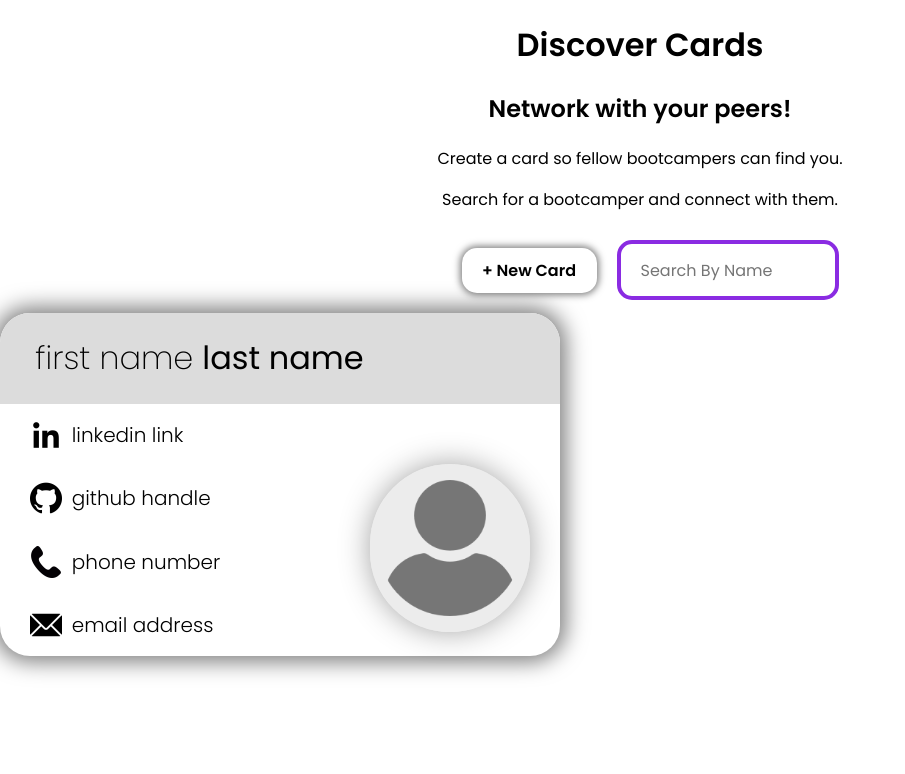
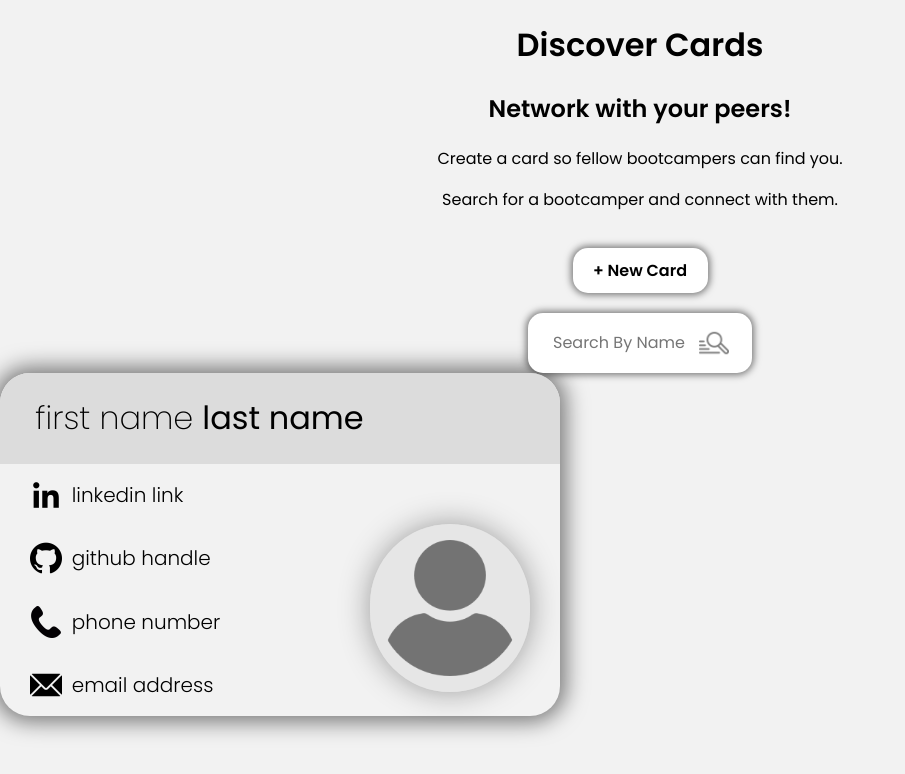
Before and after one commit to SchoolOfCode/bc13_w9_project-frontend-the-train-ees, a React (Create React App) app in the folder train-ees/: page / in a window 1280 px wide. Shown: the top 774 px of the page, without its empty margins (0-905 px from the left). Built offline with nearby package versions, Linux system fonts and the light colour scheme.

Commit message:
added search icon in input

```diff
--- a/train-ees/src/components/discoverPage/index.css
+++ b/train-ees/src/components/discoverPage/index.css
@@ -1,16 +1,25 @@
+:root {
+    background-color: #F2F2F2;
+}
+
 input{
-    width: 15%;
-    height: 50px;
+    width: 12rem;
+    height: 3rem;
     border-radius: 15px;
     padding-left: 20px;
-    border: 4px solid blueviolet;
     font-size: 16px;
-    background-color: white;
-    background-image: '../images/search.png';
-    border-image: '../images/purple_BG.gif';
-
+    border: 5px solid transparent;
+    background: white url('../images/search.png') right no-repeat;
+    background-size: 30px;
+    background-position: 90%;
+    border-radius: 15px;
+    box-shadow: 0px 0px 7px 2px rgba(0, 0, 0, 0.5);
+    transition: 0.5s;
+    outline: 0;
 }
 
-input:focus{
-    outline: 0px;
+input:hover {
+    transition: 0.5s;
+    border: 5px solid rgb(211, 66, 167);
+    outline: 0;
 }
--- a/train-ees/src/components/discoverPage/index.js
+++ b/train-ees/src/components/discoverPage/index.js
@@ -26,14 +26,18 @@ export default function DiscoverPage({handleClick}){
 
     return(
         <div className = "discoverPage">
-            <h1>Discover Cards</h1>
+            <div className='discoverTitle'>
+                <h1>Discover Cards</h1>
+            </div>
             <div className="discoverBody">
                 <h2>Network with your peers!</h2>
                 <p>Create a card so fellow bootcampers can find you.</p>
                 <p>Search for a bootcamper and connect with them.</p>
             </div>
             <Button handleClick={handleClick} buttonText={'+ New Card'}/>
-            <input type='text' placeholder="Search By Name" onKeyDown={handleKeyDown}/>
+            <div className='searchInput'>
+                <input type='text' placeholder="Search By Name" onKeyDown={handleKeyDown}></input>
+            </div>
             {cards.map((card, i) => (<DiscoverCard key={i} info={card}/>))}
         </div>
     )
```
